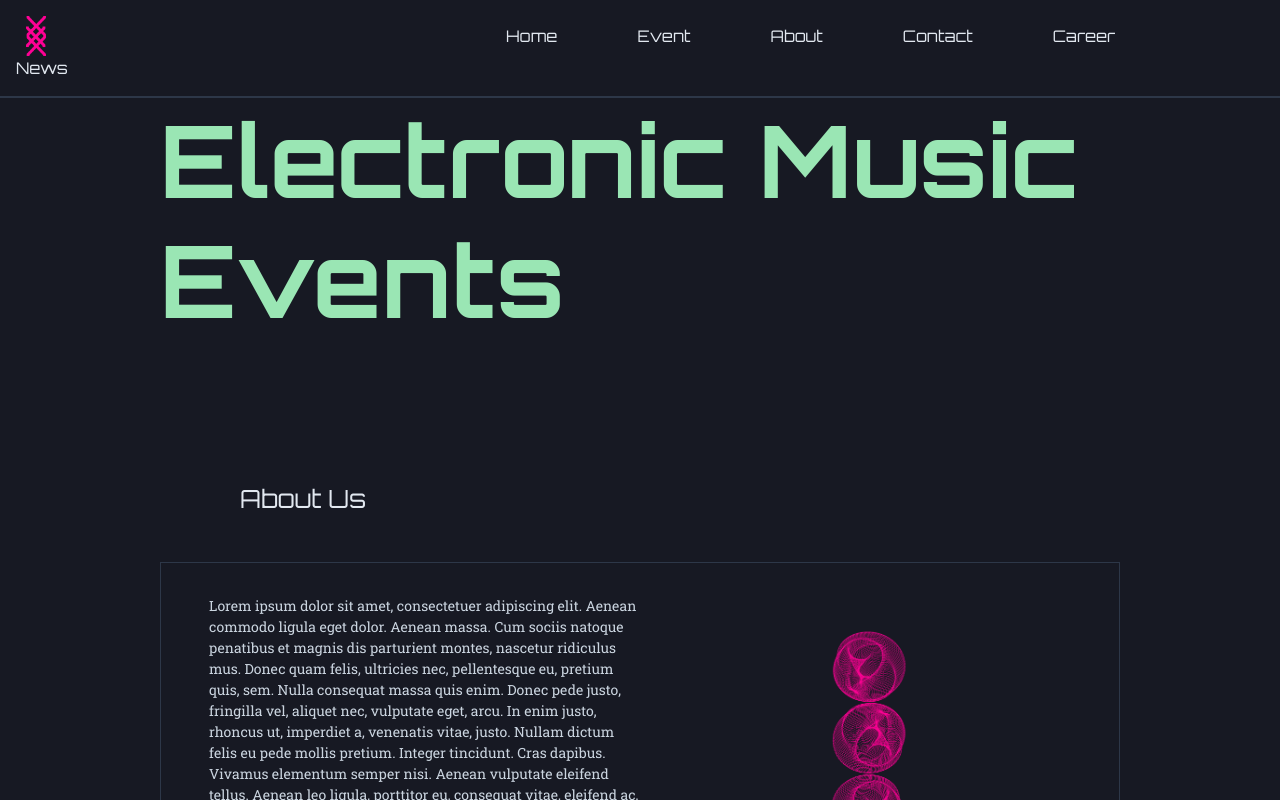
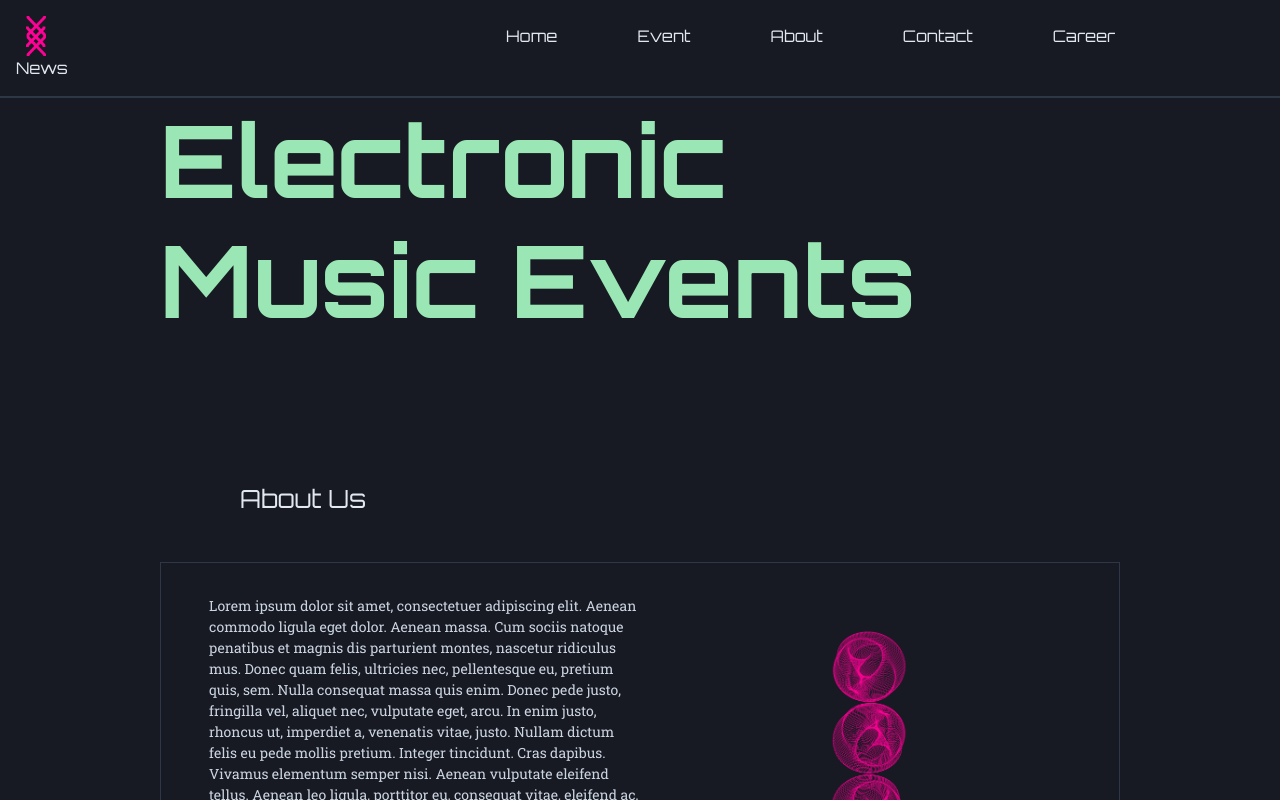
Before and after one commit to XML3/starter-final-project-react, a React (Vite) app: page /about in a window 1280 px wide. Shown: the top 800 px of the page. Built offline with nearby package versions, Linux system fonts and the light colour scheme; no server answers.

Commit message:
Typewriter added

```diff
--- a/src/pages/AboutPage.jsx
+++ b/src/pages/AboutPage.jsx
@@ -1,8 +1,11 @@
-import React from "react";
+import React, { useContext } from "react";
 import { Image, Center, Box, Flex, Heading, Text } from "@chakra-ui/react";
-import TextAnimation from "../components/TextAnimation";
+import DataContext from "../components/Root";
+import Typewriter from "../components/Typewriter";
 
 export const AboutPage = () => {
+  const { header } = useContext(DataContext);
+
   //FONT ORBITRON
   const orbitronFontFamily = "Orbitron, sans-serif";
   const orbitronWeight = {
@@ -53,9 +56,9 @@ export const AboutPage = () => {
             ml={{ base: "0.5rem", md: "8.5rem" }}
             fontFamily={orbitronFontFamily}
             fontWeight={orbitronWeight.semibold}
+            maxW={{ base: "100%", md: "900px" }}
           >
-            Electronic Music <br />
-            Events
+            <Typewriter text={header} delay={100} />
           </Heading>
         </Box>
       </Flex>
```
